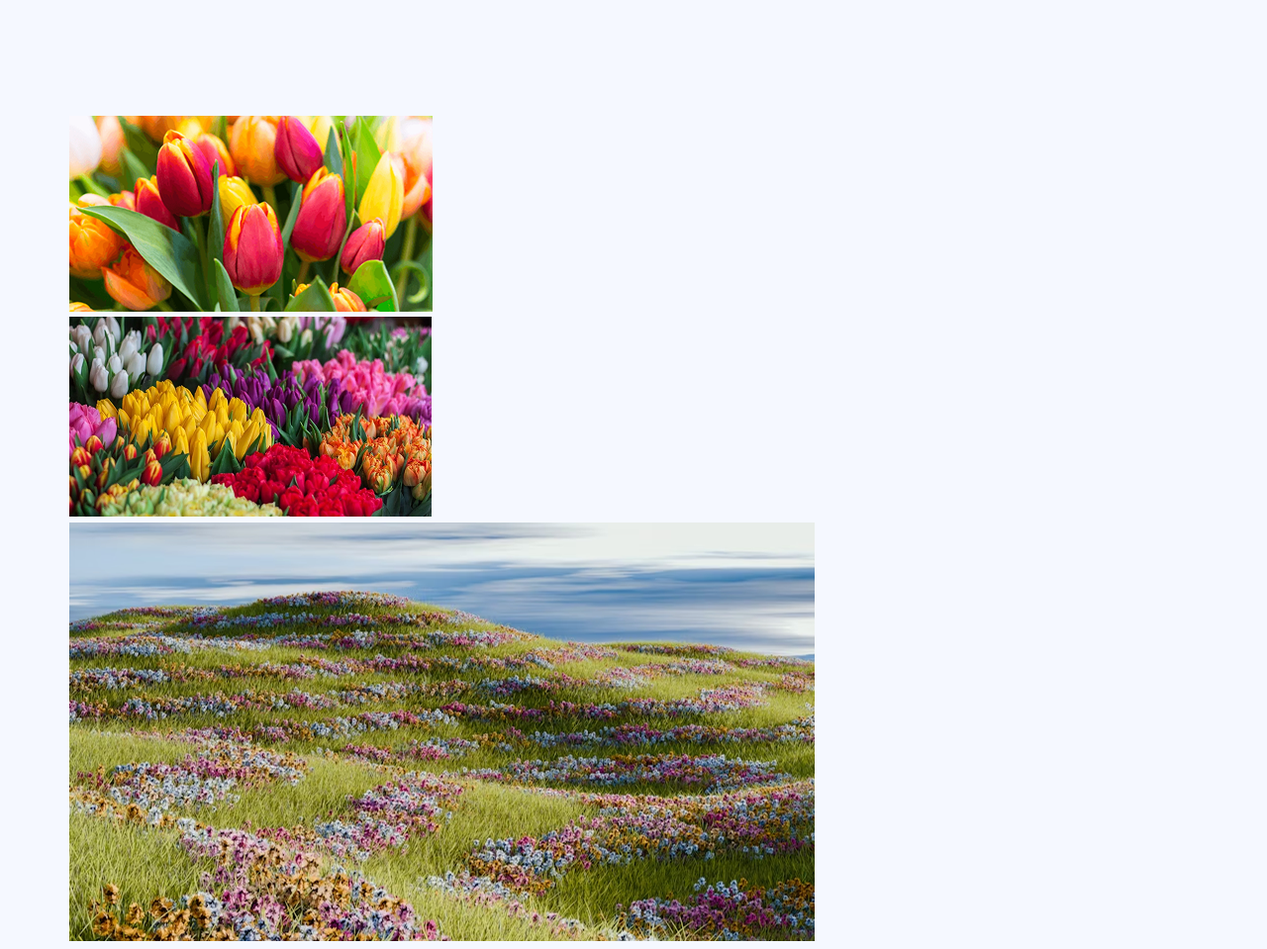
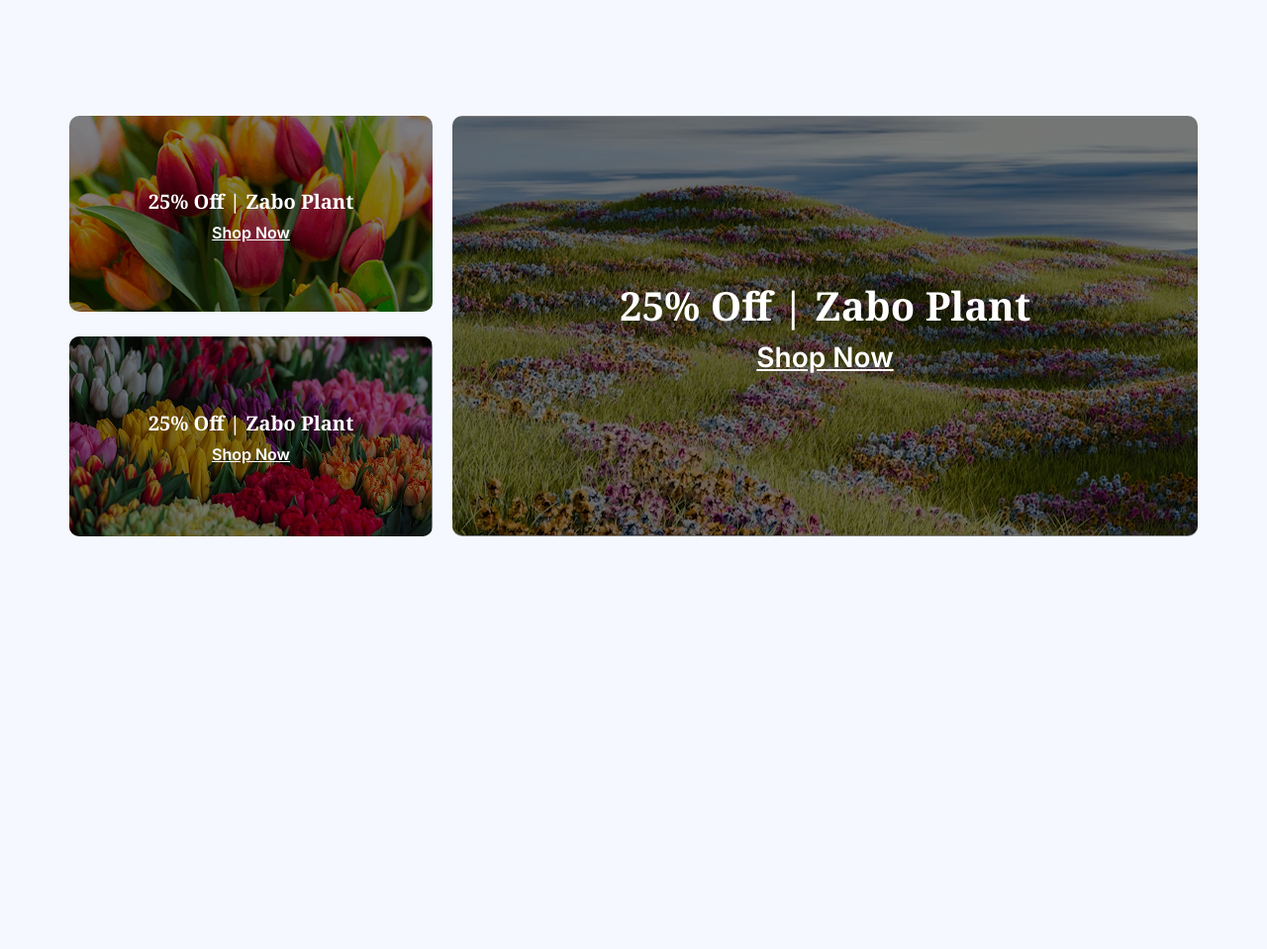
Before and after one commit to Rashed5105/second-assignment, a plain HTML site: page index.html in a window 1280 px wide. Shown: the part 2847-3806 px from the top of the page at 99% size. After the commit the page ends 3513 px from the top, so only its background shows below. Drawn offline with Linux system fonts and the light colour scheme.

Commit message:
added section 4 and 5

```diff
--- a/index.html
+++ b/index.html
@@ -128,9 +128,32 @@
         </section>
         <section class="section5">
             <div class="photo-collage container">
-                <div class="photo1"><img src="./assets/deal-ana.png" alt=""></div>
-                <div class="photo2"><img src="./assets/deal-bloom.png" alt=""></div>
-                <div class="photo3"><img src="./assets/deal-zabo.png" alt=""></div>
+                <div class="column1">
+                    <div class="xyz">
+                        <img src="./assets/deal-ana.png" alt="">
+                        <div class="overlay"></div>
+                        <div class="image-text">
+                            <h3>25% Off | Zabo Plant</h3>
+                            <a href="#">Shop Now</a>
+                        </div>
+                    </div>
+                    <div class="xyz">
+                        <img src="./assets/deal-bloom.png" alt="">
+                        <div class="overlay"></div>
+                        <div class="image-text">
+                            <h3>25% Off | Zabo Plant</h3>
+                            <a href="#">Shop Now</a>
+                        </div>
+                    </div>
+                </div>
+                <div class="column2">
+                    <img src="./assets/deal-zabo.png" alt="">
+                    <div class="overlay-1"></div>
+                    <div class="image-text image-text-1">
+                        <h3>25% Off | Zabo Plant</h3>
+                        <a href="#">Shop Now</a>
+                    </div>
+                </div>
             </div>
         </section>
         <section class="section6"></section>
--- a/style/style.css
+++ b/style/style.css
@@ -17,7 +17,61 @@
     margin: 0 auto;
 
 }
-
+ .overlay{
+    position: absolute;
+    top: 0px;
+    left: 0;
+    width: 100%;
+    height: 98%;
+    background-color: rgba(0, 0, 0, 0.5);
+    pointer-events: none;
+    border-radius: 10px;
+    bottom: 0;
+}
+ .overlay-1{
+    position: absolute;
+    top: 0px;
+    left: 0;
+    width: 100%;
+    height: 99%;
+    background-color: rgba(0, 0, 0, 0.5);
+    pointer-events: none;
+    border-radius: 10px;
+    bottom: 0;
+}
+.image-text{
+    position: absolute;
+    top: 0;
+    left: 0;
+    width: 100%;
+    height: 99%;
+    background: transparent;
+    display: grid;
+    place-content: center;
+    text-align: center;
+}
+.image-text h3{
+    background: transparent;
+    color: white;
+    font-size: 20px;
+    font-weight: 700;
+    margin-bottom: 8px;
+}
+.image-text a{
+    background: transparent;
+    color: white;
+    font-family: "inter";
+    font-size: 16px;
+    font-weight: 600;
+}
+.image-text-1 h3{
+    font-size: 40px;
+    font-weight: 700;
+}
+.image-text-1 a{
+    font-size: 28px;
+    font-weight: 600;
+}
 #text-color-secondary{
     color: rgba(0, 0, 0, 0.5);
 }
@@ -166,3 +220,34 @@
 .latest-deals{
     text-align: center;
 }
+
+/* Photo collage section */
+.photo-collage{
+    display: flex;
+    gap: 20px;
+}
+.column1{
+    display: grid;
+    grid-template-columns: repeat(1, 1fr);
+    gap: 20px;
+
+
+
+}
+.xyz{
+    position: relative;
+}
+.column1 img{
+
+    border-radius: 10px;
+    display: block;
+
+
+}
+.column2{
+    position: relative;
+
+}
+.column2 img{
+    border-radius: 10px;
+}
```
